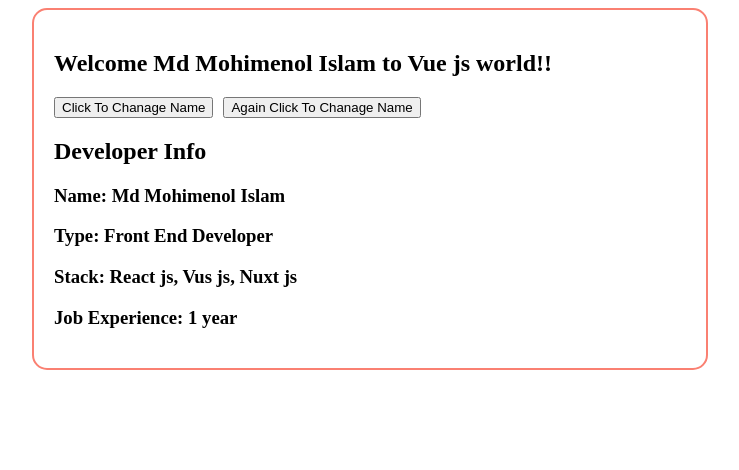
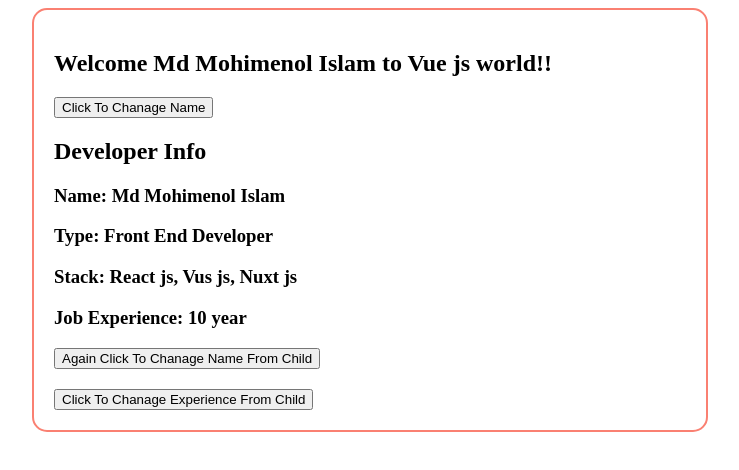
Before and after one commit to Mohimenol-Islam-Munna/VUE-JS, a Vue app in the folder cli/all_core_concept/: page / in a window 1280 px wide. Shown: the top 470 px of the page, without its empty margins (270-1009 px from the left). Built offline with nearby package versions, Linux system fonts and the light colour scheme.

Commit message:
vue emit to pass function to child

```diff
--- a/cli/all_core_concept/src/App.vue
+++ b/cli/all_core_concept/src/App.vue
@@ -11,14 +11,19 @@ export default {
       name: "Md Mohimenol Islam",
       type: "Front End Developer",
       stackName: "React js, Vus js, Nuxt js",
-      jobExperience: 1,
+      jobExperience: 10,
     }
   },
   methods: {
     nameChangeHandler(nameArg) {
       console.log("name change handler : ", nameArg);
       this.name = nameArg;
+    },
+    increamentJobExperienceHandler() {
+      console.log("increament Job Experience Handler");
+      this.jobExperience++;
     }
+
   },
 }
 </script>
@@ -31,14 +36,9 @@ export default {
     <button v-on:click="nameChangeHandler('Md Ifti')" style="margin-right: 10px;">
       Click To Chanage Name
     </button>
-
-    <button @click="nameChangeHandler('New Md Ifti')">
-      Again Click To Chanage Name
-    </button>
-
-
     <div>
-      <Developer :name="name" :type="type" :stack-name="stackName" :job-experience="jobExperience" />
+      <Developer :name="name" :type="type" :stack-name="stackName" :job-experience="jobExperience"
+        :nameChangeHandler="nameChangeHandler" @increament-job-experience-handler="increamentJobExperienceHandler" />
     </div>
   </div>
 </template>
--- a/cli/all_core_concept/src/components/Developer.vue
+++ b/cli/all_core_concept/src/components/Developer.vue
@@ -1,14 +1,15 @@
 <script>
 export default {
     // one way
-    // props: ["name", "type"],
+    // props: ["name", "type", "stack-name", "jobExperience", "nameChangeHandler"],
 
     // another way
     props: {
         name: String,
         type: String,
         "stack-name": String,
-        jobExperience: Number
+        jobExperience: Number,
+        nameChangeHandler: Function
     },
     data() {
         return {
@@ -25,4 +26,16 @@ export default {
         <h3>Stack: {{ stackName }}</h3>
         <h3>Job Experience: {{ jobExperience }} year</h3>
     </div>
+
+    <div>
+        <!-- normal way  -->
+        <button @click="nameChangeHandler('New Md Ifti')">
+            Again Click To Chanage Name From Child
+        </button> <br />
+
+        <!-- emit event  -->
+        <button @click="$emit('increamentJobExperienceHandler')" style="margin-top: 20px;">
+            Click To Chanage Experience From Child
+        </button>
+    </div>
 </template>
```
